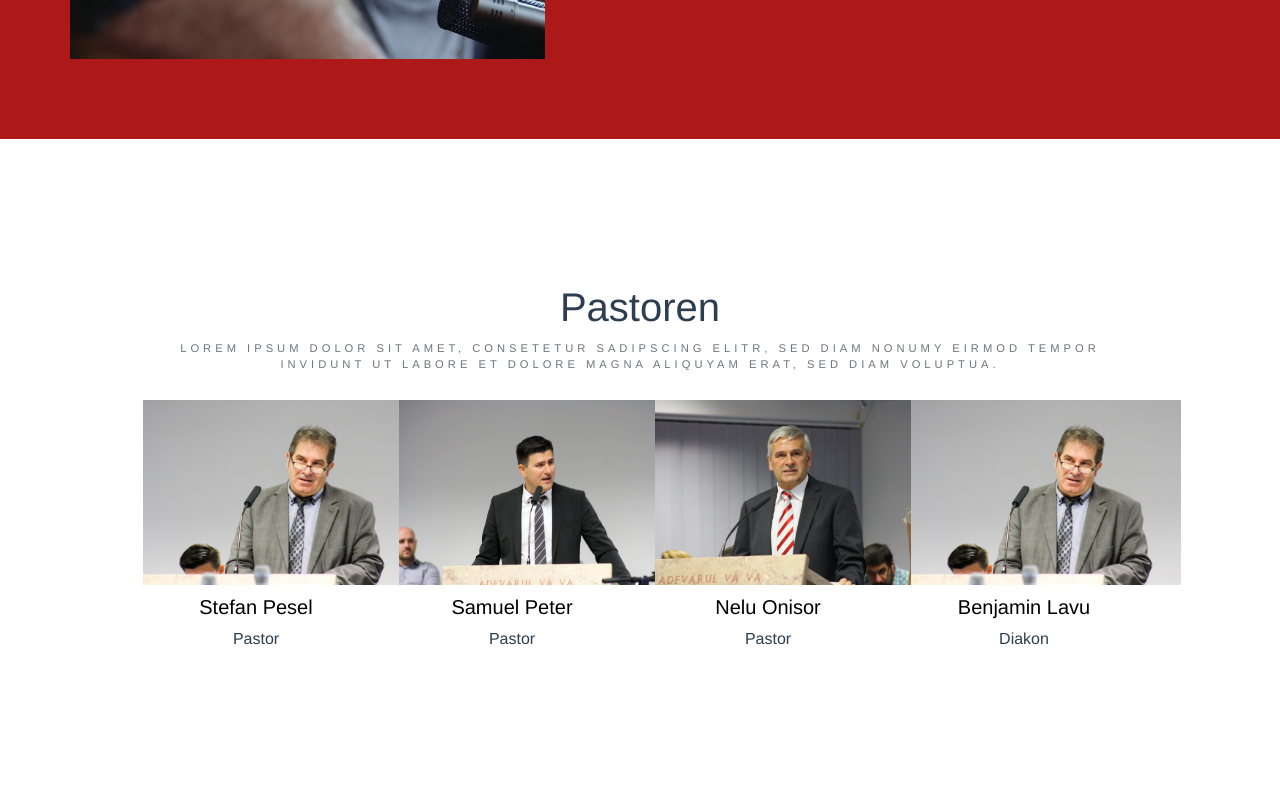
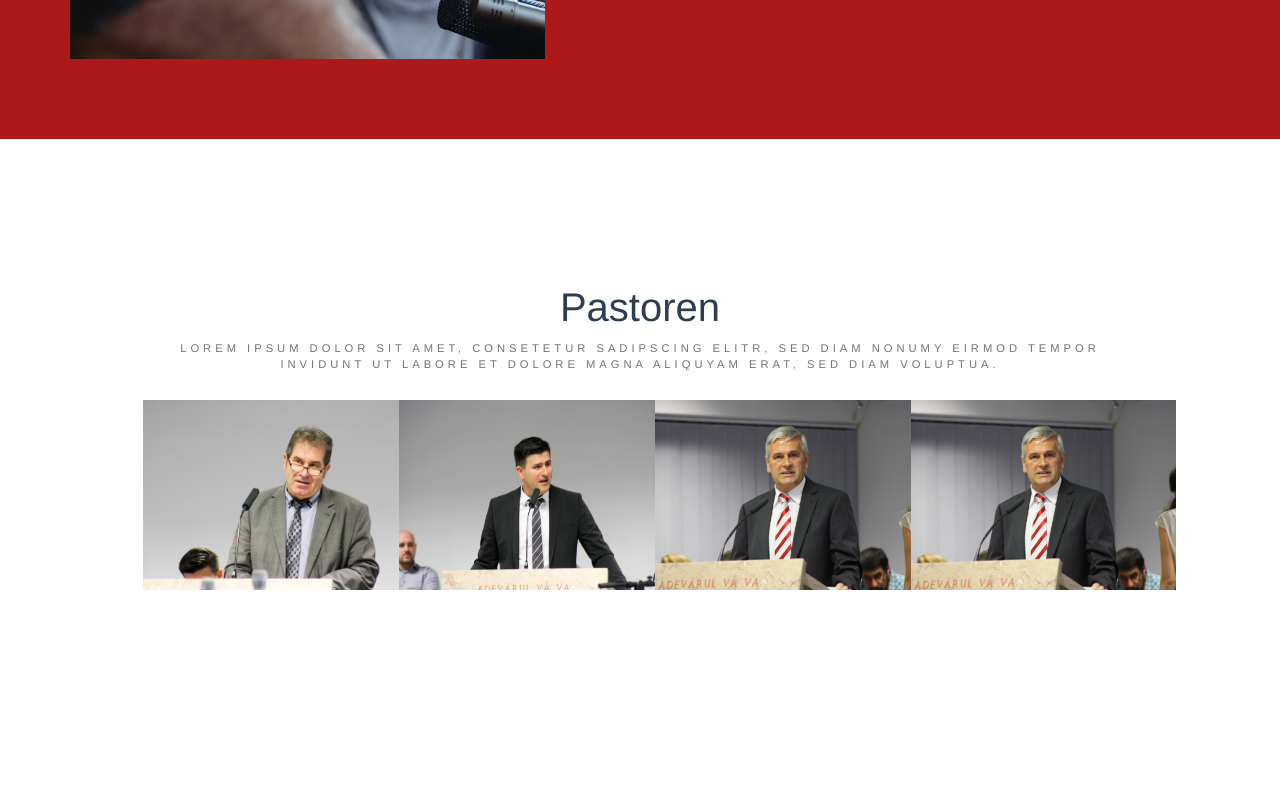
Before and after one commit to stefanmatar/agapewien, a Vue app: page /#/ in a window 1280 px wide. Shown: the part 2480-3280 px from the top of the page. Built offline with nearby package versions, Linux system fonts and the light colour scheme; some icons are missing.

Commit message:
Update Pastors - add hover effect

```diff
--- a/src/components/Footer.vue
+++ b/src/components/Footer.vue
@@ -72,6 +72,7 @@
   #footer h5 {
     color: white;
     text-align: left;
+    padding-bottom:2em;
   }
 
   #footer p {
--- a/src/components/Pastors.vue
+++ b/src/components/Pastors.vue
@@ -11,38 +11,55 @@
           </h3>
         </div>
 
-        <div class="col-3">
-          <figure>
+        <div class="col-3 ImageHover1">
+
             <img src="static/Images/Pesel.jpg" alt="agape" class="image">
-            <figcaption><h5>Stefan Pesel</h5></figcaption>
-            <div class="font-weight-light">Pastor</div>
-          </figure>
+              <div class="overlay">
+              <div class="card">
+              <div class="card-body">
+              <h5 class="card-title">Stefan Pesel</h5>
+              <p class="card-text font-weight-light">Pastor</p>
+              </div>
+              </div>
+              </div>
+
         </div>
 
-        <div class="col-3">
-          <figure>
+        <div class="col-3 ImageHover1">
             <img src="static/Images/Peter.jpg" alt="agape" class="image">
-            <figcaption><h5>Samuel Peter</h5></figcaption>
-            <div class="font-weight-light">Pastor</div>
-          </figure>
+              <div class="overlay">
+              <div class="card">
+              <div class="card-body">
+              <h5 class="card-title">Samuel Peter</h5>
+              <p class="card-text font-weight-light">Pastor</p>
+              </div>
+              </div>
+              </div>
         </div>
 
-        <div class="col-3">
-          <figure>
+        <div class="col-3 ImageHover1">
             <img src="static/Images/Onisor.JPG" alt="agape" class="image">
-            <figcaption><h5>Nelu Onisor</h5></figcaption>
-            <div class="font-weight-light">Pastor</div>
-          </figure>
+              <div class="overlay">
+              <div class="card">
+              <div class="card-body">
+              <h5 class="card-title">Nelu Onisor</h5>
+              <p class="card-text font-weight-light">Pastor</p>
+              </div>
+              </div>
+              </div>
         </div>
 
-        <div class="col-3">
-          <figure>
-            <img src="static/Images/Pesel.jpg" alt="agape" class="image">
-            <figcaption><h5>Benjamin Lavu</h5></figcaption>
-            <div class="font-weight-light">Diakon</div>
-          </figure>
+        <div class="col-3 ImageHover1">
+            <img src="static/Images/Onisor.JPG" alt="agape" class="image">
+              <div class="overlay">
+              <div class="card">
+              <div class="card-body">
+              <h5 class="card-title">Benjamin Lavu</h5>
+              <p class="card-text font-weight-light">Pastor</p>
+              </div>
+              </div>
+              </div>
         </div>
-
       </div>
     </div>
   </section>
@@ -56,14 +73,16 @@
 
 <style>
   #pastoren {
-    padding: 4em;
-    margin: 4em;
-    padding-bottom: 12em;
+    padding: 8em;
+    padding-bottom: 16em;
   }
+.image{
+  width: 265px;
+  height: 190px;
+}
 
-  .image {
-    width: 270px;
-    height: 185px;
+  .ImageHover1:hover .overlay{
+    opacity: 1;
   }
 
   #pastoren h5 {
@@ -74,4 +93,16 @@
   #pastoren h3 {
     margin-bottom: 2em;
   }
+
+.overlay {
+  position: center;
+  top: 0;
+  bottom: 0;
+  left: 0;
+  right: 0;
+  opacity: 0;
+  transition: .1s ease;
+  width: 265px;
+  height: 190px;
+}
 </style>
--- a/src/components/SocialMedia.vue
+++ b/src/components/SocialMedia.vue
@@ -9,7 +9,7 @@
       </div>
       <div class="row">
         <div class="col-3">
-          <img src="static/Images/Insta1.jpeg" class="image1" style="width:250px">
+          <img src="static/Images/Insta2.jpeg" class="image1" style="width:250px">
         </div>
         <div class="col-3">
           <img src="static/Images/Insta3.png" class="image3" style="width:300px">
--- a/src/components/YouAreWelcome.vue
+++ b/src/components/YouAreWelcome.vue
@@ -14,7 +14,7 @@
             dolore magna aliquyam erat, sed diam voluptua.
           </p>
           <div class="btn btn-danger btn-rounded">
-            MAI MULTE
+            MEHR DAZU
           </div>
         </div>
       </div>
```
